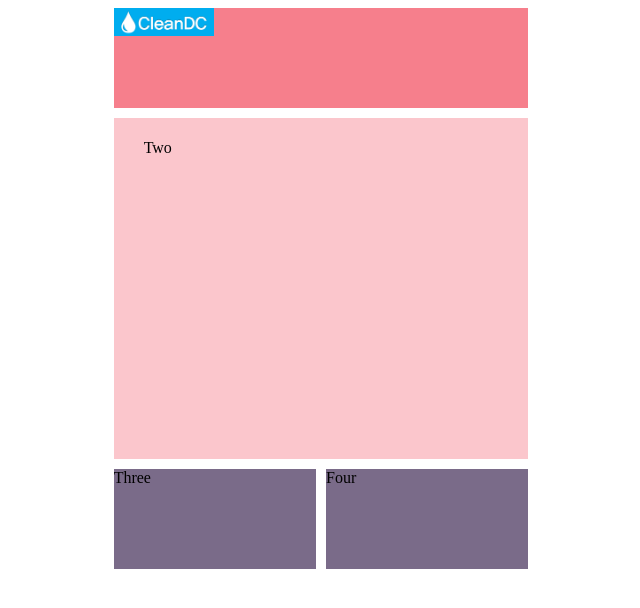
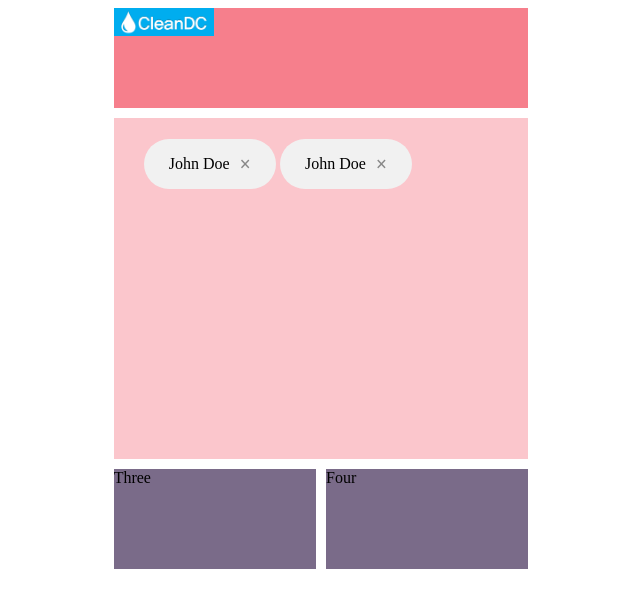
Before and after one commit to mk5436/loffy1411.github.io, a browser extension: page Chrome_extension/option.html in a window 1280 px wide. Shown: the whole page, without its empty margins (319-959 px from the left). Drawn offline with Linux system fonts and the light colour scheme.

Commit message:
Add icon file

```diff
--- a/Chrome_extension/option.css
+++ b/Chrome_extension/option.css
@@ -60,3 +60,26 @@
 	-webkit-box-shadow: inset 0 0 6px rgba(0,0,0,.3);
 	background-color:rgba(246,114,128,1.0);
 }
+
+.chip {
+  display: inline-block;
+  padding: 0 25px;
+  height: 50px;
+  font-size: 16px;
+  line-height: 50px;
+  border-radius: 25px;
+  background-color: #f1f1f1;
+}
+
+.closebtn {
+  padding-left: 10px;
+  color: #888;
+  font-weight: bold;
+  float: right;
+  font-size: 20px;
+  cursor: pointer;
+}
+
+.closebtn:hover {
+  color: #000;
+}
--- a/Chrome_extension/option.html
+++ b/Chrome_extension/option.html
@@ -5,7 +5,14 @@
     </div>
     <div class="two">
         <div class="scrollbar" id="style-2">
-            <div class="force-overflow">Two</div>
+            <div class="force-overflow">
+                <div class="chip">
+                    John Doe <span class="closebtn" onclick="this.parentElement.style.display='none'">&times;</span>
+                </div>
+                <div class="chip">
+                    John Doe <span class="closebtn" onclick="this.parentElement.style.display='none'">&times;</span>
+                </div>
+            </div>
         </div>
     </div>
     <div class="three">Three</div>
```
Also changed, not shown: Chrome_extension/manifest.json, Chrome_extension/src/oss_001.png (added).
